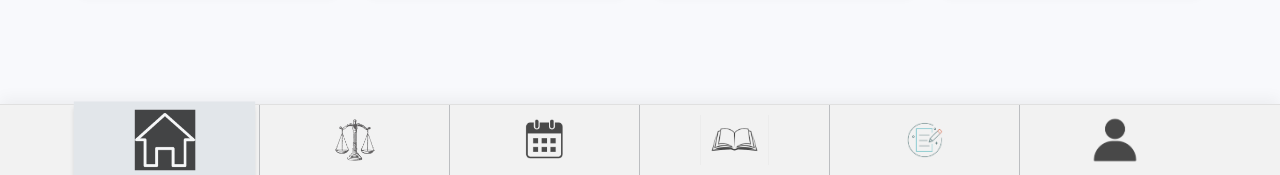
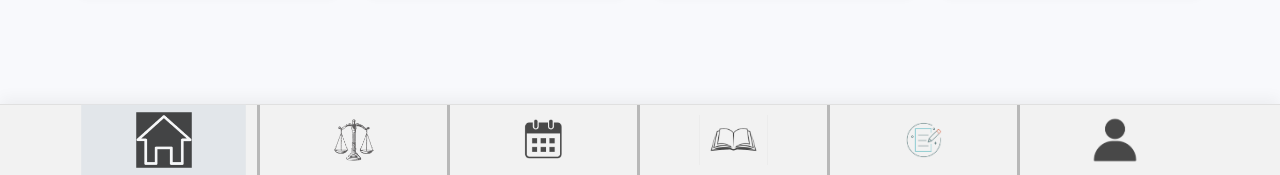
Before and after one commit to UrtziE/PKE_BOOTSTRAP, a website: page index.html in a window 1280 px wide. Shown: the part 625-800 px from the top of the page. Drawn offline with nearby package versions, Linux system fonts and the light colour scheme.

Commit message:
menua hobetuta

```diff
--- a/css/navig.css
+++ b/css/navig.css
@@ -34,7 +34,7 @@ body {
 
 
 .border-end-custom {
-    border-right: 1px solid rgba(17, 24, 39, 0.24);
+    border-right: 3px solid rgba(0, 0, 0, 0.24);
 }
 
 .bottom-nav-blue .nav-link.active {
@@ -42,9 +42,9 @@ body {
 
 
 
-    transform: scale(1.10);
+    transform: scale(1.01);
 
-    box-shadow: 0 6px 4px rgba(0,0,0,0.1);
+
 
 }
 
@@ -55,7 +55,7 @@ body {
     filter: invert(1);
 
     mix-blend-mode: normal;
-    transform: scale(1.10);
+    transform: scale(1.1);
 }
 
 
```
